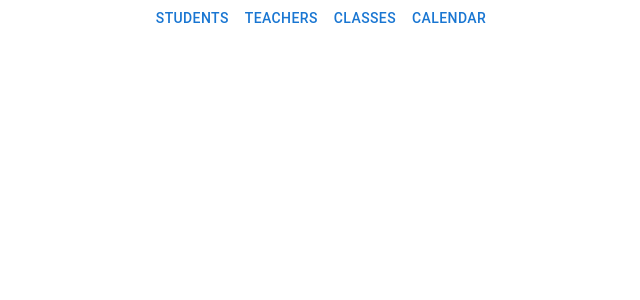
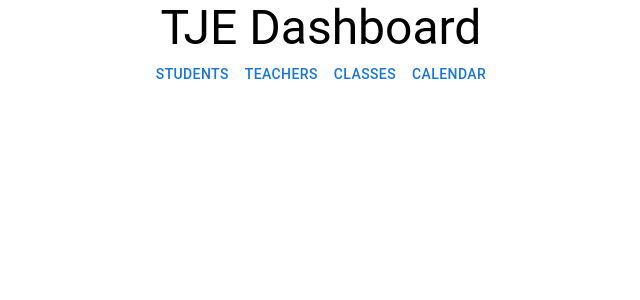
Before and after one commit to ou-brandon/school-dashboard, a React (Create React App) app: page / in a window 1280 px wide. Shown: the top 300 px of the page, without its empty margins (319-959 px from the left). Built offline with nearby package versions, Linux system fonts and the light colour scheme.

Commit message:
add school name to navbar

```diff
--- a/src/components/navbar/Navbar.js
+++ b/src/components/navbar/Navbar.js
@@ -1,9 +1,11 @@
 import { Link } from 'react-router-dom';
 import Button from '@mui/material/Button';
+import { Typography } from '@mui/material';
 
 const Navbar = props => {
 	return (
 		<>
+			<Typography variant="h3">TJE Dashboard</Typography>
 			<nav>
 				<Button variant="text" component={Link} to="/students">Students</Button>
 				<Button variant="text" component={Link} to="/teachers">Teachers</Button>
```
